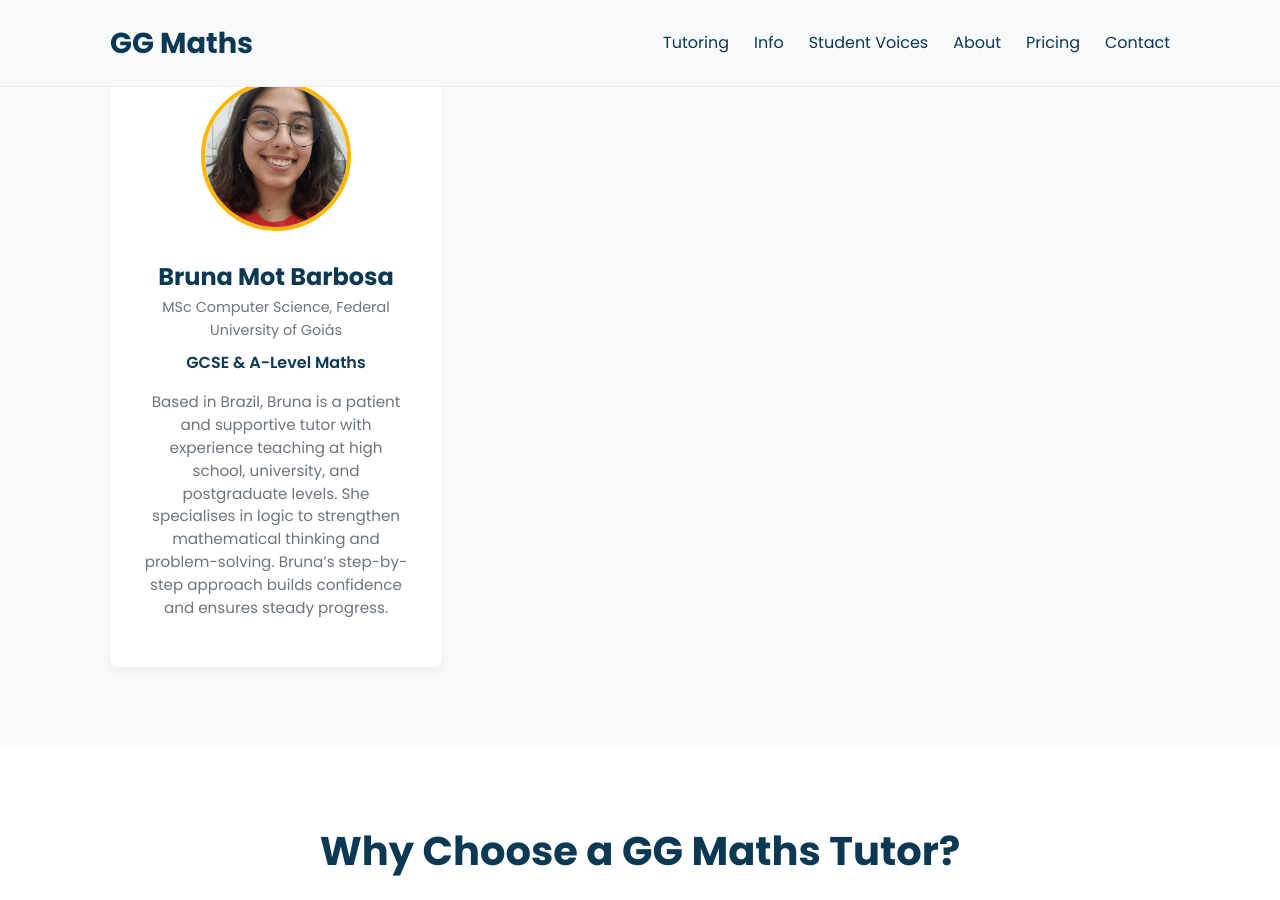
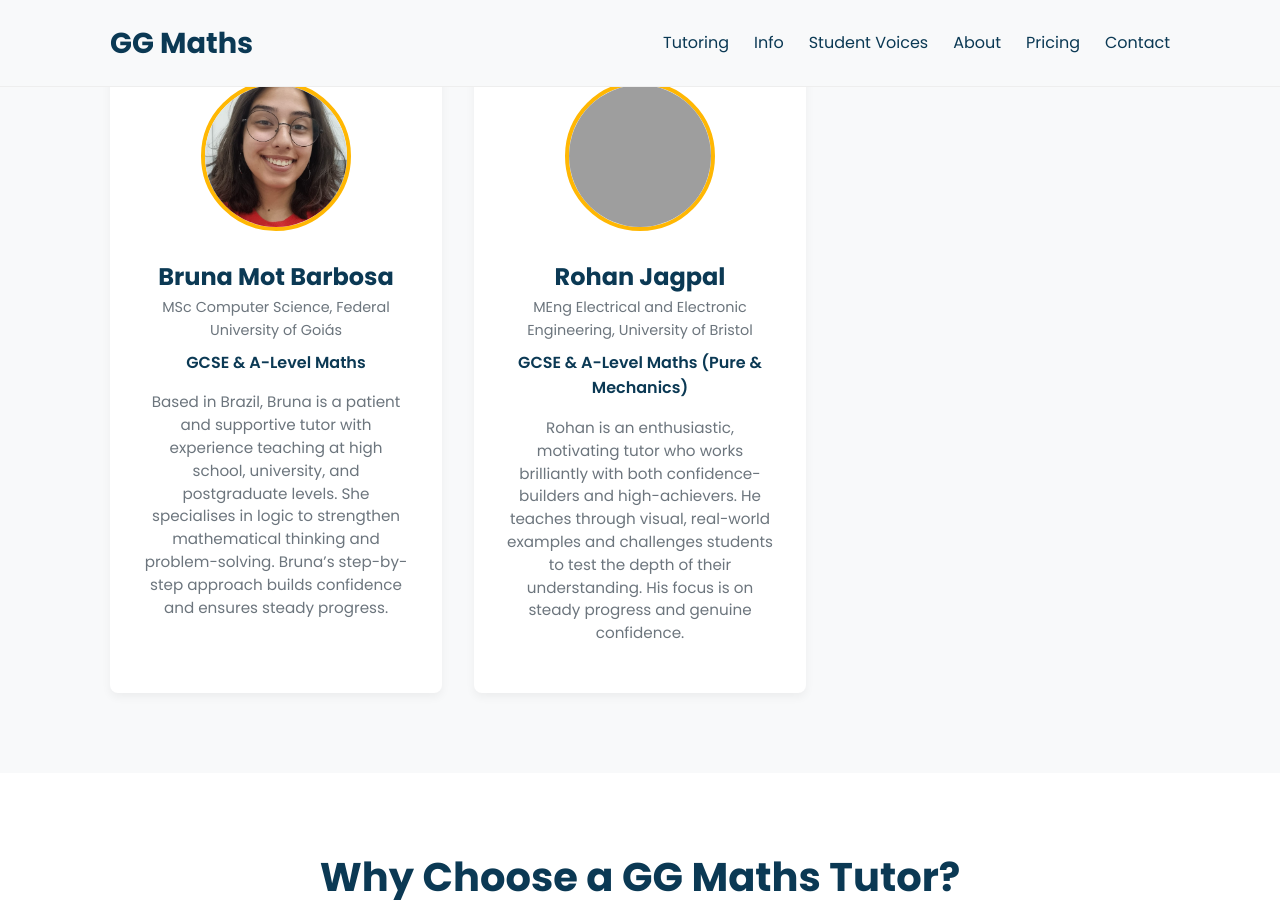
Before and after one commit to GG1982/ggmaths-2025, a Jekyll site: the page built from tutors.html, in a window 1280 px wide and 900 px high, scrolled down 1322 px. Built offline with Jekyll 4.4.1, drawn with Linux system fonts in a browser that asks for light colours; grey boxes are pictures that could not be loaded.

Commit message:
add rohan to tutors profile

```diff
--- a/_data/tutors.json
+++ b/_data/tutors.json
@@ -26,5 +26,12 @@
     "qualification": "MSc Computer Science, Federal University of Goiás",
     "specialism": "GCSE & A-Level Maths",
     "bio": "Based in Brazil, Bruna is a patient and supportive tutor with experience teaching at high school, university, and postgraduate levels. She specialises in logic to strengthen mathematical thinking and problem-solving. Bruna’s step-by-step approach builds confidence and ensures steady progress."
+  },
+  {
+    "name": "Rohan Jagpal",
+    "photo_url": "/assets/images/tutors/rohan.jpg",
+    "qualification": "MEng Electrical and Electronic Engineering, University of Bristol",
+    "specialism": "GCSE & A-Level Maths (Pure & Mechanics)",
+    "bio": "Rohan is an enthusiastic, motivating tutor who works brilliantly with both confidence-builders and high-achievers. He teaches through visual, real-world examples and challenges students to test the depth of their understanding. His focus is on steady progress and genuine confidence."
   }
 ]
```
Also changed, not shown: 1 other file.
